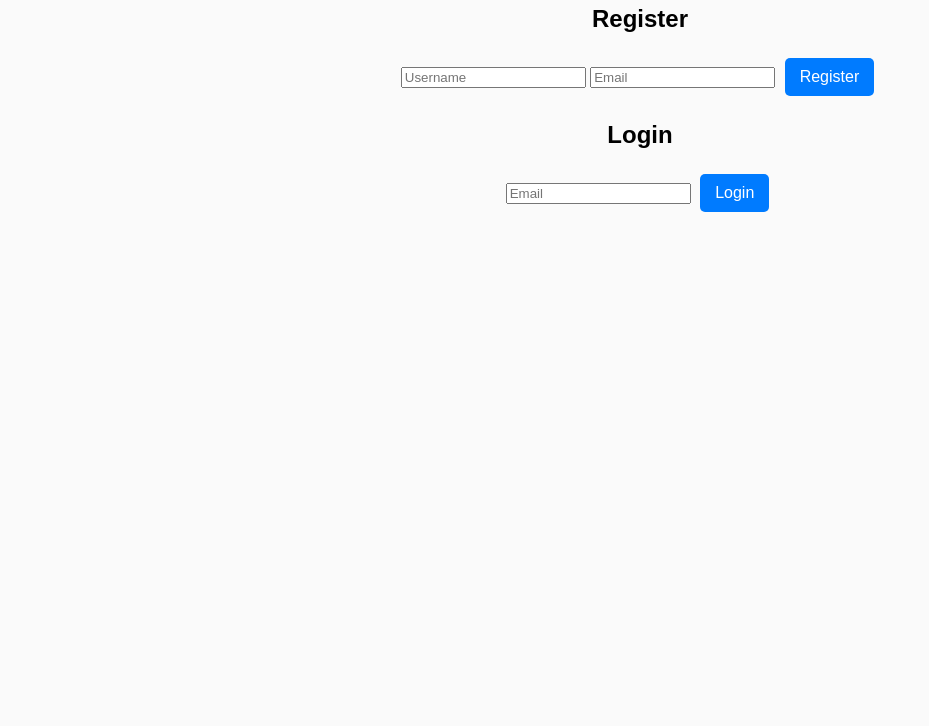
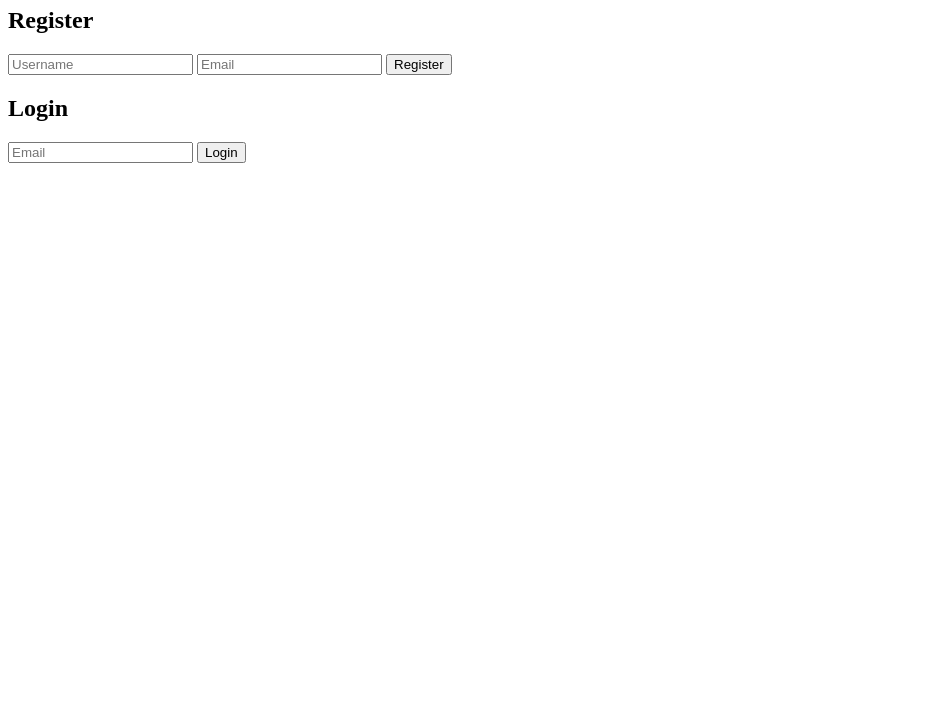
Before and after one commit to odedinaemmanuel84-dev/tic-tac--rewards, a website: page client/index.html in a window 1280 px wide. Shown: the part 74-800 px from the top of the page, without its empty margins (0-929 px from the left). Drawn offline with Linux system fonts and the light colour scheme; files whose address does not match are found by name.

Commit message:
Update style.css

```diff
--- a/client/client/style.css
+++ b/client/client/style.css
@@ -1,53 +1,44 @@
-body {
-  font-family: Arial, sans-serif;
-  text-align: center;
-  background: #fafafa;
-}
+<!DOCTYPE html>
+<html lang="en">
+<head>
+  <meta charset="UTF-8">
+  <title>🎮 Tic-Tac-Toe Rewards</title>
+  <link rel="stylesheet" href="style.css">
+</head>
+<body>
+  <h1>🎮 Tic-Tac-Toe Rewards</h1>
 
-h1 {
-  margin-top: 20px;
-}
+  <!-- Auth Section -->
+  <section>
+    <h2>Register</h2>
+    <input id="regUsername" placeholder="Username">
+    <input id="regEmail" placeholder="Email">
+    <button id="registerBtn">Register</button>
+  </section>
 
-.board {
-  display: grid;
-  grid-template-columns: repeat(3, 100px);
-  grid-gap: 5px;
-  margin: 20px auto;
-}
+  <section>
+    <h2>Login</h2>
+    <input id="loginEmail" placeholder="Email">
+    <button id="loginBtn">Login</button>
+  </section>
 
-.cell {
-  width: 100px;
-  height: 100px;
-  font-size: 2rem;
-  display: flex;
-  justify-content: center;
-  align-items: center;
-  background: #e0e0e0;
-  border-radius: 10px;
-  cursor: pointer;
-  transition: background 0.3s;
-}
+  <!-- Game Section -->
+  <section id="game" style="display:none;">
+    <h2>Tic Tac Toe</h2>
+    <div id="board" class="board"></div>
+    <p id="status"></p>
+    <button id="restartBtn">Restart Game</button>
+  </section>
 
-.cell:hover {
-  background: #cfcfcf;
-}
+  <!-- Rewards Section -->
+  <section id="rewards" style="display:none;">
+    <h2>Rewards</h2>
+    <button id="winBtn">Simulate Win (+₦400)</button>
+    <button id="withdrawBtn">Withdraw</button>
+    <button id="upgradeBtn">Upgrade to Premium</button>
+    <p id="balance"></p>
+  </section>
 
-.controls {
-  margin-top: 15px;
-}
-
-button {
-  margin: 5px;
-  padding: 10px 15px;
-  font-size: 1rem;
-  border: none;
-  border-radius: 5px;
-  background: #007bff;
-  color: white;
-  cursor: pointer;
-  transition: background 0.3s;
-}
-
-button:hover {
-  background: #0056b3;
-}
+  <script src="app.js"></script>
+</body>
+</html>
```
